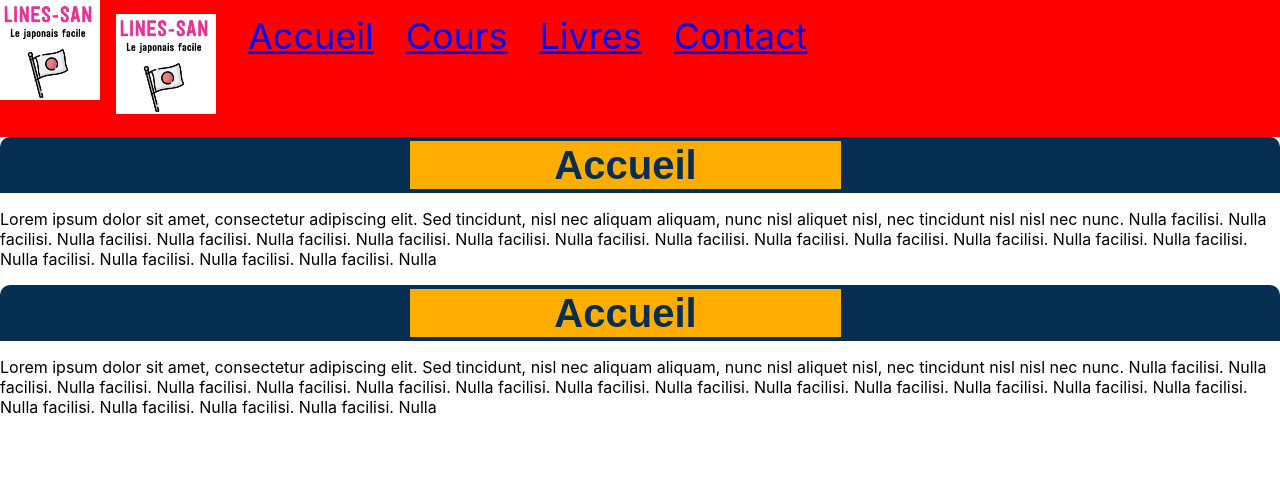
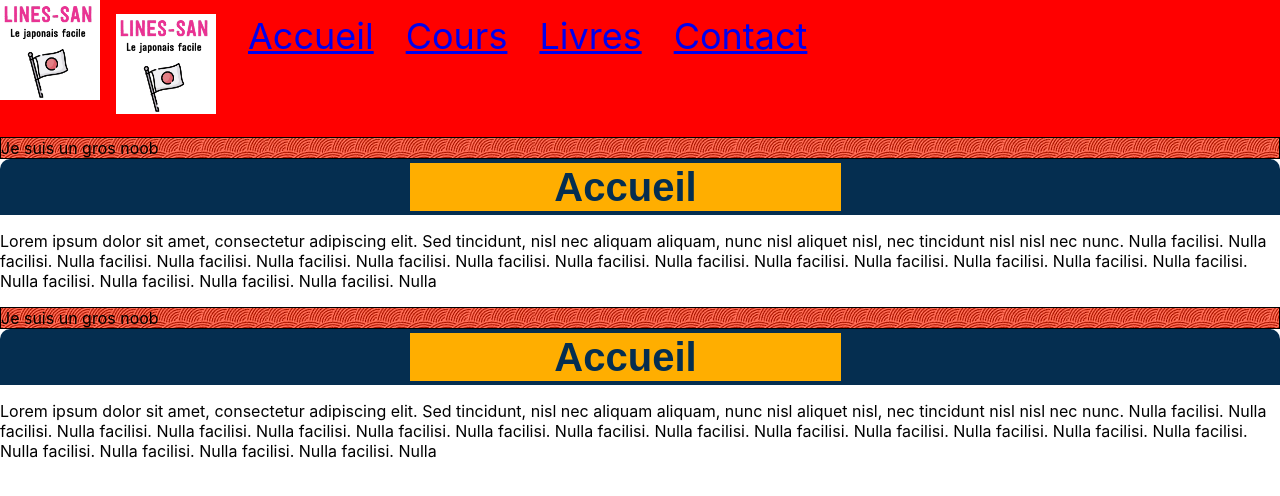
Before and after one commit to Kiblines/Lines-san, a React (Create React App) app in the folder client/: page / in a window 1280 px wide. Shown: the top 496 px of the page. Built offline with nearby package versions, Linux system fonts and the light colour scheme.

Commit message:
background import fix

```diff
--- a/client/src/components/Banderole.jsx
+++ b/client/src/components/Banderole.jsx
@@ -1,10 +1,10 @@
 import React from "react";
 import styled, { StyledComponent } from "styled-components";
-import banderole from "../banderole.jpeg";
+import logo from "../banderole.jpeg";
 
 const StyledBanderole = styled.div`
   border: 1px solid #000;
-  background-image: url(${banderole.jpeg});
+  background-image: url(${logo});
 `;
 
 export default function Banderole() {
--- a/client/src/container/Home.js
+++ b/client/src/container/Home.js
@@ -1,10 +1,11 @@
 import React from "react";
 import Title from "../components/TitleHeader";
-import Banderole from "../banderole.jpeg";
+import Banderole from "../components/Banderole";
 
 export default function Home() {
   return (
     <div>
+      <Banderole></Banderole>
       <Title>Accueil</Title>
       <div>
         <p>
```
